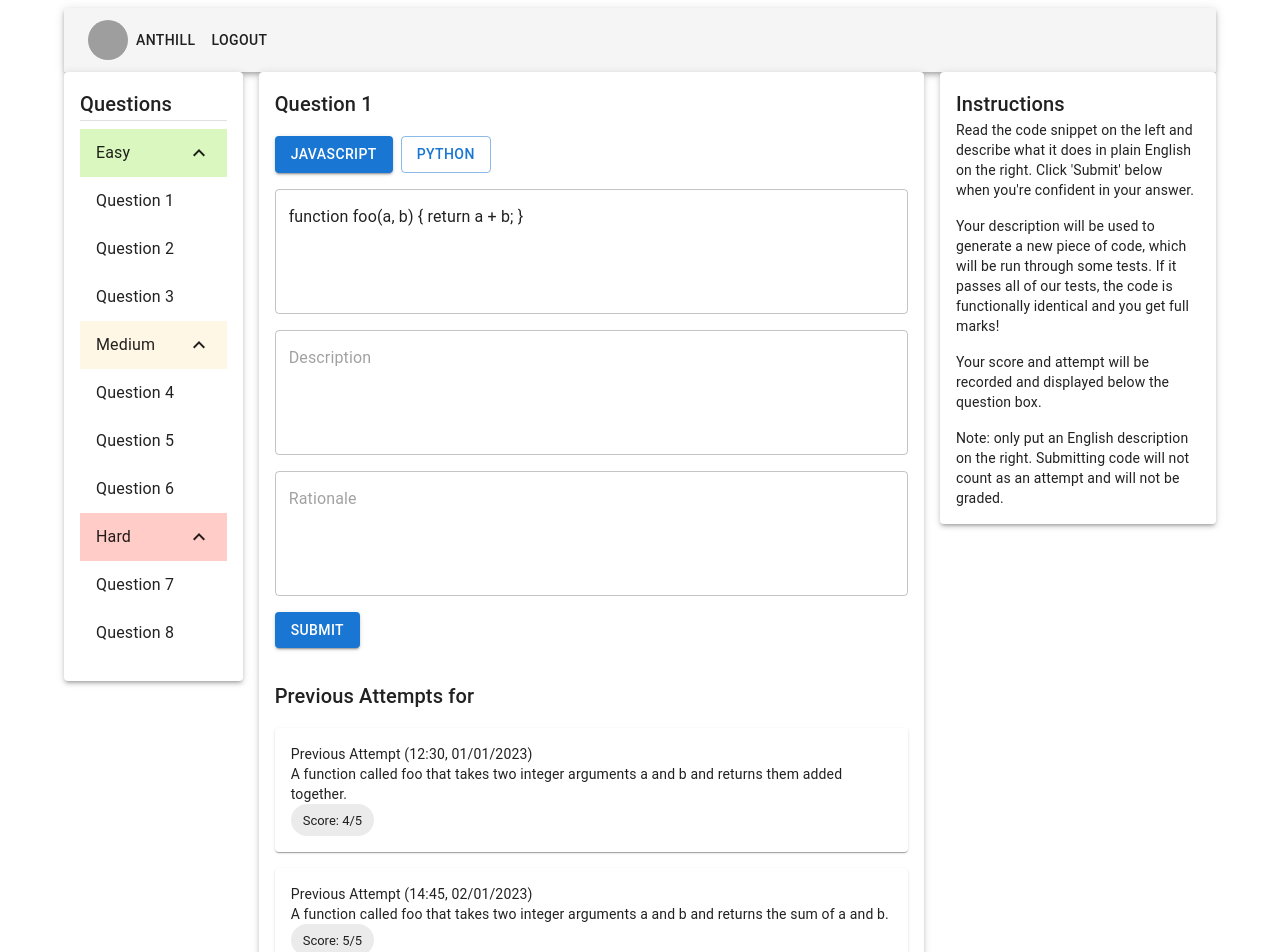
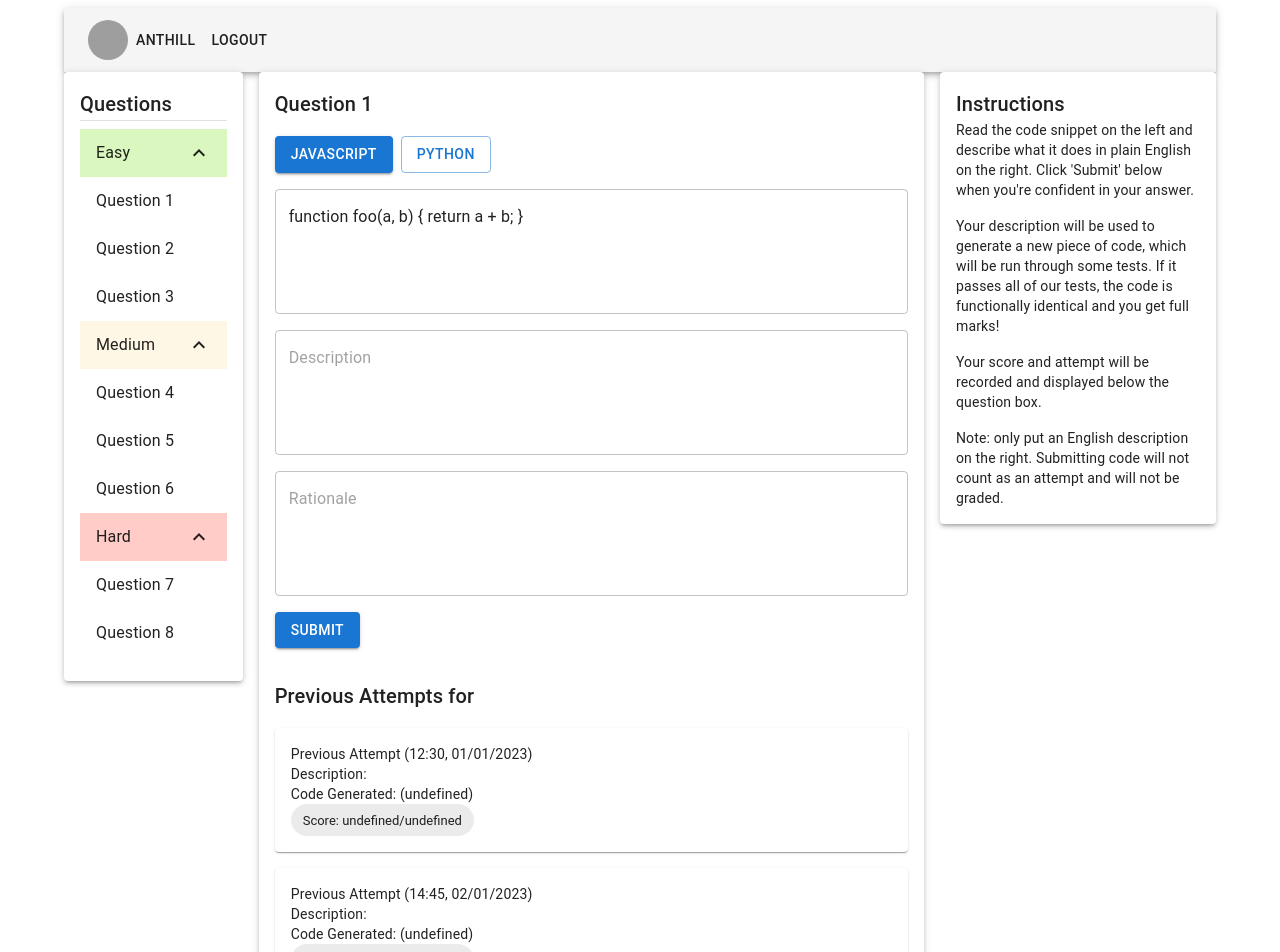
Before and after one commit to AndyJLi0/Anthill, a React (Create React App) app in the folder anthill/: page /question/1 in a window 1280 px wide. Shown: the top 952 px of the page. Built offline with nearby package versions, Linux system fonts and the light colour scheme; grey boxes are pictures that could not be loaded.

Commit message:
reworked response message to include trimmed code as well as number of tests passed/total plus updated front end to show generated code in output box as well as previous attempts

```diff
--- a/anthill/src/Components/QuestionDetail.js
+++ b/anthill/src/Components/QuestionDetail.js
@@ -222,8 +222,10 @@ const QuestionDetail = ()  => {
                         </Box>
                         {resultMessage && (
                             <Box mt={2}>
+                                <Typography variant="h6">Output</Typography>
                                 <Paper elevation={1} style={{ padding: 16 }}>
-                                    <Typography variant="body1">{resultMessage}</Typography>
+                                    <Typography variant="body2">{`Generated code: ${resultMessage.outputCode}`}</Typography>
+                                    <Chip label={`${resultMessage.passed}/${resultMessage.total} tests passed`} />
                                 </Paper>
                             </Box>
                         )}
@@ -233,8 +235,9 @@ const QuestionDetail = ()  => {
                                 <Box key={attempt.id} mt={2}>
                                     <Paper elevation={1} style={{ padding: 16 }}>
                                         <Typography variant="body2">{`Previous Attempt (${attempt.timestamp})`}</Typography>
-                                        <Typography variant="body2">{attempt.description}</Typography>
-                                        <Chip label={`Score: ${attempt.score}`} />
+                                        <Typography variant="body2">{`Description: ${description}`}</Typography>
+                                        <Typography variant="body2">{`Code Generated: (${resultMessage.outputCode})`}</Typography>
+                                        <Chip label={`Score: ${resultMessage.passed}/${resultMessage.total}`} />
                                     </Paper>
                                 </Box>
                             ))}
```
Also changed, not shown: 2 other files (tests, documents, lock files or other folders).
